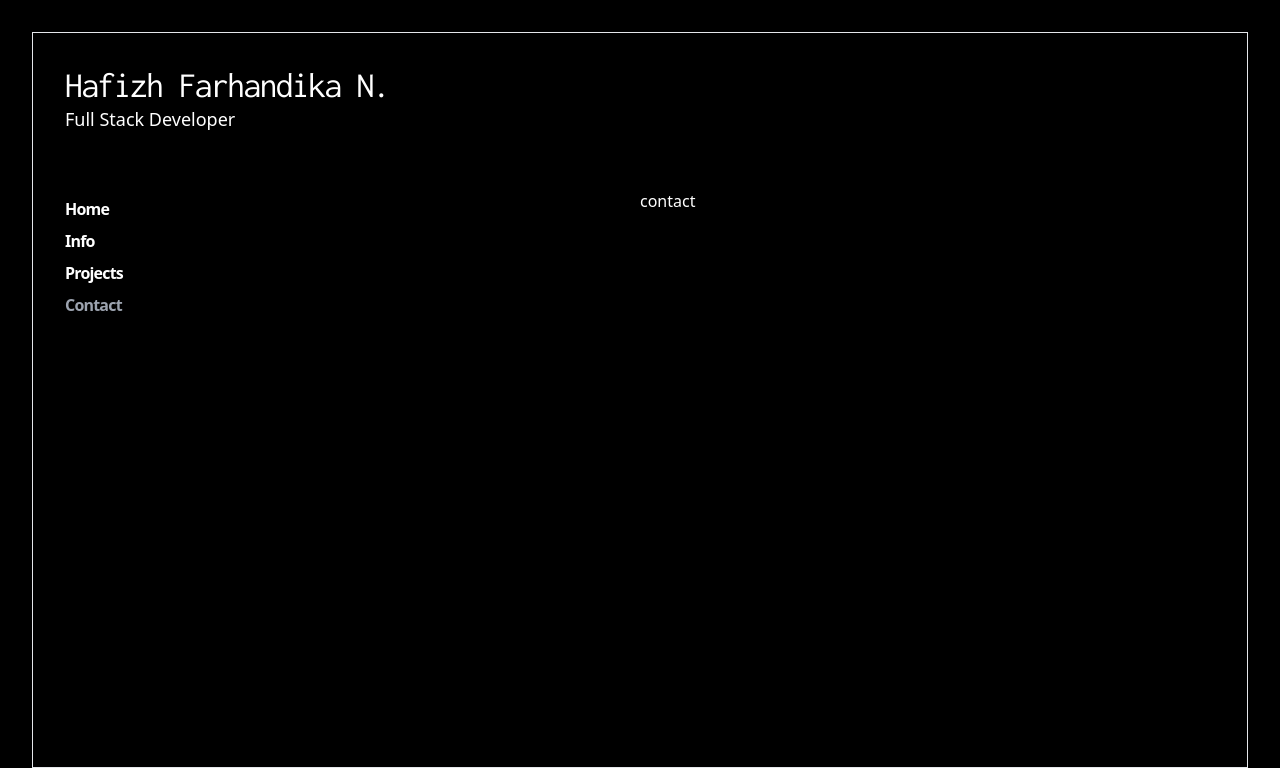
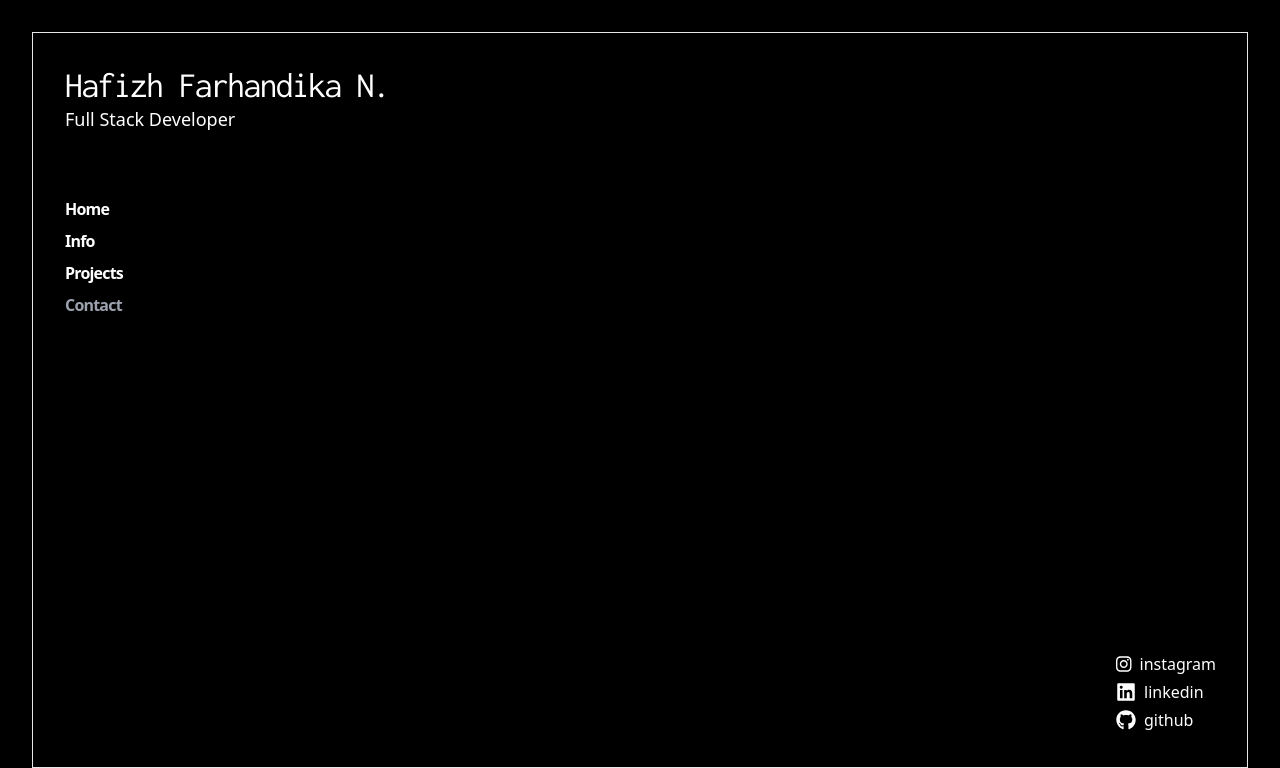
Before and after one commit to ifarhandika/portfolio2023, a React (Vite) app: page /contact in a window 1280 px wide. Shown: the top 768 px of the page. Built offline with nearby package versions, Linux system fonts and the light colour scheme.

Commit message:
progress again

```diff
--- a/package.json
+++ b/package.json
@@ -12,6 +12,7 @@
     "framer-motion": "^10.9.1",
     "react": "^18.2.0",
     "react-dom": "^18.2.0",
+    "react-icons": "^4.8.0",
     "react-router-dom": "^6.10.0"
   },
   "devDependencies": {
--- a/src/App.jsx
+++ b/src/App.jsx
@@ -3,9 +3,9 @@ import { motion } from "framer-motion"
 import Introduction from "./pages/Introduction"
 import Header from "./components/Header"
 import Pages from "./components/Pages"
+import Menu from "./components/Menu"
 
 import "./App.css"
-import Menu from "./components/Menu"
 
 function App() {
   return (
--- a/src/components/Menu.jsx
+++ b/src/components/Menu.jsx
@@ -1,5 +1,5 @@
 import React from "react"
-import { Link, NavLink, Route, Routes } from "react-router-dom"
+import { NavLink } from "react-router-dom"
 
 import { PageOptions } from "../components/PageOptions"
 
--- a/src/index.css
+++ b/src/index.css
@@ -5,5 +5,11 @@
 @tailwind utilities;
 
 :root {
-    background-color: black;
+  background-color: black;
 }
+
+@layer components {
+  .social_media_class {
+    @apply flex items-center mb-1 hover:text-gray-800 transition duration-300;
+  }
+}
--- a/src/pages/contact.jsx
+++ b/src/pages/contact.jsx
@@ -1,7 +1,35 @@
 import React from "react"
+import { motion } from "framer-motion"
+
+import { FaGithub, FaInstagram, FaLinkedin } from "react-icons/fa"
 
 const contact = () => {
-  return <div>contact</div>
+  return (
+    <motion.div
+      className="absolute bottom-16 right-16 w-[100px]"
+      initial={{ opacity: 0 }}
+      animate={{ opacity: 1 }}
+      transition={{ duration: 0.75 }}>
+      <a href="https://www.instagram.com/ifarhandika/" target="_blank">
+        <span className="social_media_class">
+          <FaInstagram size={20} className="mr-2" />
+          instagram
+        </span>
+      </a>
+      <a href="https://www.linkedin.com/in/ifarhandika/" target="_blank">
+        <span className="social_media_class">
+          <FaLinkedin size={20} className="mr-2" />
+          linkedin
+        </span>
+      </a>
+      <a href="https://github.com/ifarhandika" target="_blank">
+        <span className="social_media_class">
+          <FaGithub size={20} className="mr-2" />
+          github
+        </span>
+      </a>
+    </motion.div>
+  )
 }
 
 export default contact
--- a/src/pages/home.jsx
+++ b/src/pages/home.jsx
@@ -1,12 +1,19 @@
 import React from "react"
-
 import { motion } from "framer-motion"
 
 const Home = () => {
   return (
-    <div>
-      <div className="text-white">Home</div>
-    </div>
+    <motion.div
+      className="absolute bottom-16 right-16 w-[200px]"
+      initial={{ opacity: 0 }}
+      animate={{ opacity: 1 }}
+      transition={{ duration: 0.75 }}>
+      Born in Jakarta 1998, my interest in web development started back in 2020
+      after graduating college where my curiosity on how the webs are built.
+      Fast-forward to today, I'm currently working in PT. Astra International
+      Tbk. as a Full Stack Developer, where I'm contributing in some of their
+      project, Belibareng and Astra E-Procurement.
+    </motion.div>
   )
 }
 
```
Also changed, not shown: 1 other file (tests, documents, lock files or other folders).
